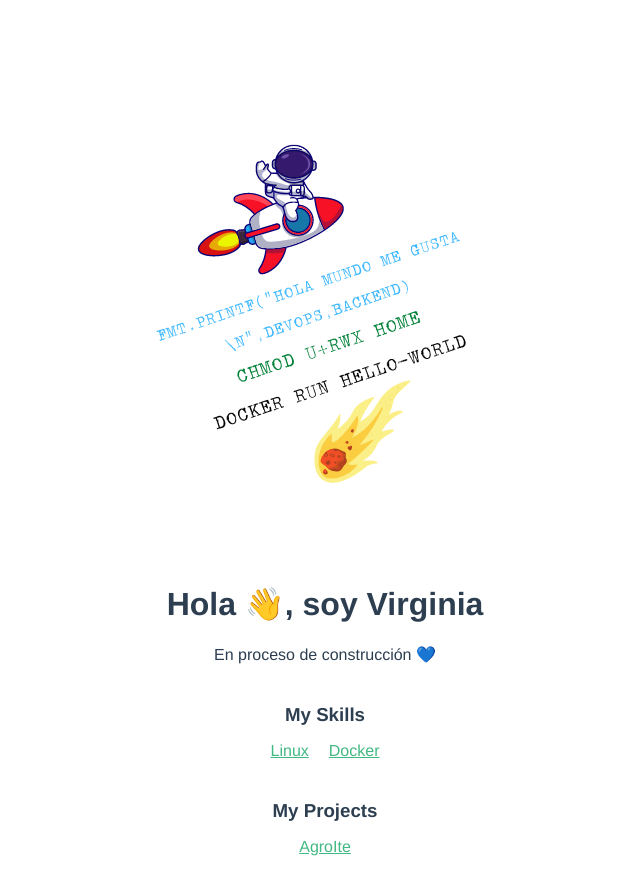
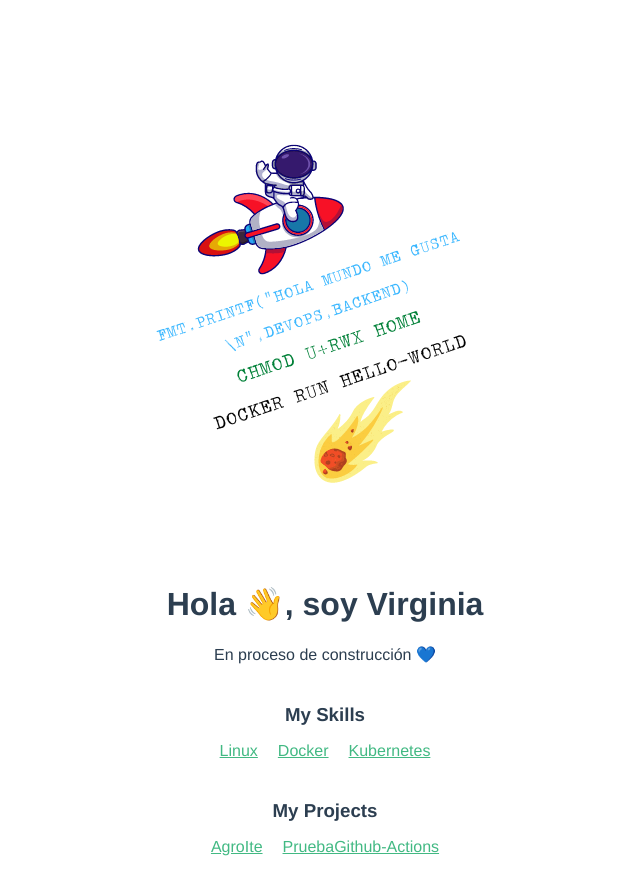
Before and after one commit to virginiayjd7/VirginiaYJD7, a Vue app: page / in a window 1280 px wide. Shown: the whole page, without its empty margins (315-955 px from the left). Built offline with nearby package versions, Linux system fonts and the light colour scheme.

Commit message:
Update HelloWorld.vue

```diff
--- a/src/components/HelloWorld.vue
+++ b/src/components/HelloWorld.vue
@@ -8,10 +8,12 @@
     <ul>
       <li><a href="">Linux</a></li>
       <li><a href="">Docker</a></li>
+      <li><a href="">Kubernetes</a></li>
     </ul>
     <h3>My Projects</h3>
     <ul>
-      <li><a href="*" target="_blank" rel="noopener">AgroIte</a></li>
+      <li><a href="https://github.com/virginiayjd7/Proyecto_Agroite_V2" target="_blank" rel="noopener">AgroIte</a></li>
+      <li><a href="https://github.com/virginiayjd7/PruebaGithub-Actions" target="_blank" rel="noopener"> PruebaGithub-Actions </a></li>
     </ul>
   </div>
 </template>
```
